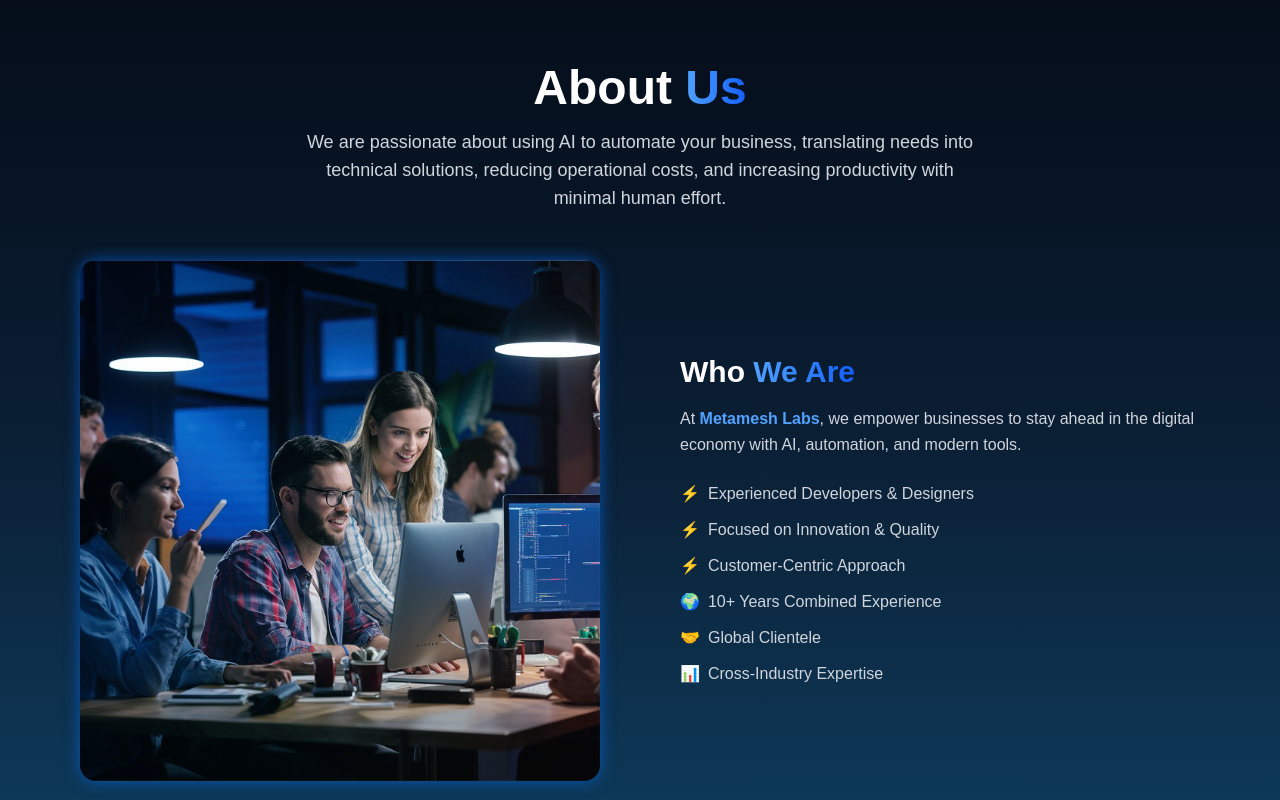
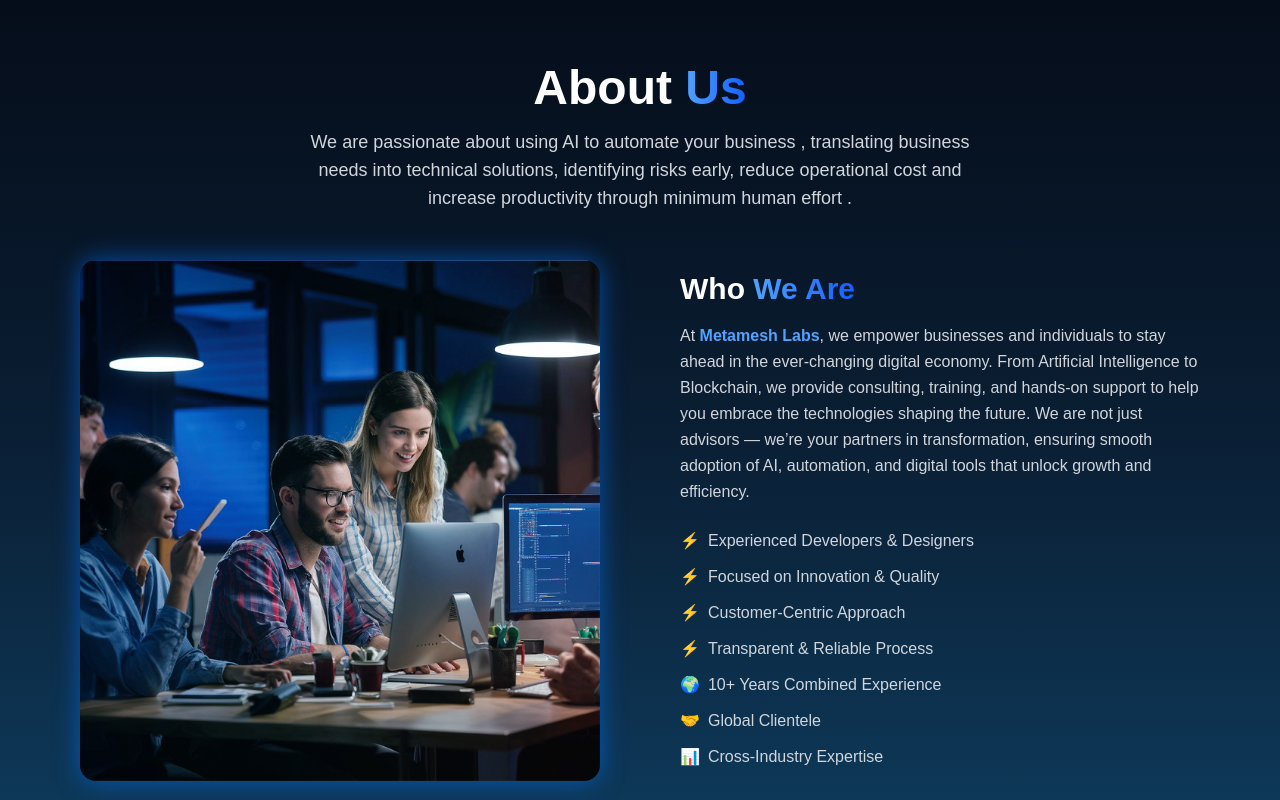
Before and after one commit to mahamnasimdurrani699/metameshlabs, a React (Vite) app in the folder frontend/: page / in a window 1280 px wide. Shown: the part 800-1600 px from the top of the page. Built offline with nearby package versions, Linux system fonts and the light colour scheme.

Commit message:
previous  Aboutus code

```diff
--- a/frontend/src/components/AboutUs/AboutUs.jsx
+++ b/frontend/src/components/AboutUs/AboutUs.jsx
@@ -1,100 +1,3 @@
-// import React from "react";
-// import { motion } from "framer-motion";
-// import about_img from "../../assets/about_img.png";
-
-// function AboutUs() {
-//   return (
-//     <div className="w-full min-h-screen text-white flex flex-col items-center py-16 px-6 md:px-20 bg-gradient-to-b from-[#050d1a] via-[#0a1e33] to-[#0d3b5c]">
-//       {/* Heading */}
-//       <motion.div
-//         initial={{ opacity: 0, y: 40 }}
-//         whileInView={{ opacity: 1, y: 0 }}
-//         transition={{ duration: 0.6, ease: "easeOut" }}
-//         viewport={{ once: true }}
-//         className="text-center max-w-2xl mb-12"
-//       >
-//         <h1 className="text-4xl md:text-5xl font-extrabold mb-4">
-//           About <span className="bg-gradient-to-r from-blue-400 to-blue-600 bg-clip-text text-transparent">Us</span>
-//         </h1>
-//         <p className="text-gray-300 text-lg">
-//           {/* We are passionate about building digital experiences that help
-//           businesses grow, innovate, and connect with their audiences. Our team
-//           focuses on creativity, performance, and modern technology. */}
-//           We are passionate about using AI to automate your business , translating business needs into technical solutions, identifying risks early, reduce operational cost and increase productivity through minimum human effort .
-//         </p>
-//       </motion.div>
-
-//       {/* Content Section */}
-//       <div className="flex flex-col md:flex-row items-center gap-10 md:gap-20 w-full max-w-6xl">
-//         {/* Left: Image */}
-//         <motion.div
-//           initial={{ opacity: 0, x: -50 }}
-//           whileInView={{ opacity: 1, x: 0 }}
-//           transition={{ duration: 0.6 }}
-//           viewport={{ once: true }}
-//           className="w-full md:w-1/2"
-//         >
-//           <div className="relative group">
-//             <img
-//               src={about_img}
-//               alt="About Us"
-//               className="w-full h-[350px] object-cover rounded-2xl shadow-[0_0_25px_rgba(3,114,250,0.6)] group-hover:scale-105 transition-transform duration-500"
-//             />
-//             {/* Neon Glow Overlay */}
-//             <div className="absolute inset-0 rounded-2xl opacity-0 group-hover:opacity-20 transition duration-500 bg-gradient-to-tr from-blue-500 to-cyan-400 blur-2xl"></div>
-//           </div>
-//         </motion.div>
-
-//         {/* Right: Text */}
-//         <motion.div
-//           initial={{ opacity: 0, x: 50 }}
-//           whileInView={{ opacity: 1, x: 0 }}
-//           transition={{ duration: 0.3 }}
-//           viewport={{ once: true }}
-//           className="w-full md:w-1/2"
-//         >
-//           <h2 className="text-2xl md:text-3xl font-bold mb-4">
-//             Who <span className="bg-gradient-to-r from-blue-400 to-blue-600 bg-clip-text text-transparent">We Are</span>
-//           </h2>
-//           <p className="text-gray-300 mb-6 leading-relaxed">
-//             At <span className="text-blue-400 font-semibold">Metamesh Labs</span>, we empower businesses and individuals
-//             to stay ahead in the ever-changing digital economy. From Artificial Intelligence to Blockchain, we
-//             provide consulting, training, and hands-on support to help you embrace the technologies shaping the future.
-//             We are not just advisors — we’re your partners in transformation, ensuring smooth adoption of AI, automation,
-//             and digital tools that unlock growth and efficiency.
-//           </p>
-
-//           <ul className="space-y-3 text-gray-300">
-//             <li className="flex items-center gap-2">
-//               <span className="text-blue-400">⚡</span> Experienced Developers & Designers
-//             </li>
-//             <li className="flex items-center gap-2">
-//               <span className="text-blue-400">⚡</span> Focused on Innovation & Quality
-//             </li>
-//             <li className="flex items-center gap-2">
-//               <span className="text-blue-400">⚡</span> Customer-Centric Approach
-//             </li>
-//             <li className="flex items-center gap-2">
-//               <span className="text-blue-400">⚡</span> Transparent & Reliable Process
-//             </li>
-//             <li className="flex items-center gap-2">
-//               <span className="text-blue-400">🌍</span> 10+ Years Combined Experience
-//             </li>
-//             <li className="flex items-center gap-2">
-//               <span className="text-blue-400">🤝</span> Global Clientele
-//             </li>
-//             <li className="flex items-center gap-2">
-//               <span className="text-blue-400">📊</span> Cross-Industry Expertise
-//             </li>
-//           </ul>
-//         </motion.div>
-//       </div>
-//     </div>
-//   );
-// }
-
-// export default AboutUs;
-
 import React from "react";
 import { motion } from "framer-motion";
 import about_img from "../../assets/about_img.png";
@@ -102,68 +5,87 @@ import about_img from "../../assets/about_img.png";
 function AboutUs() {
   return (
     <div className="w-full min-h-screen text-white flex flex-col items-center py-16 px-6 md:px-20 bg-gradient-to-b from-[#050d1a] via-[#0a1e33] to-[#0d3b5c]">
-
       {/* Heading */}
       <motion.div
-        initial={{ opacity: 0, y: 20 }}
+        initial={{ opacity: 0, y: 40 }}
         whileInView={{ opacity: 1, y: 0 }}
-        transition={{ duration: 0.4, ease: "easeOut" }}
+        transition={{ duration: 0.6, ease: "easeOut" }}
         viewport={{ once: true }}
         className="text-center max-w-2xl mb-12"
-        style={{ willChange: "transform, opacity" }}
       >
         <h1 className="text-4xl md:text-5xl font-extrabold mb-4">
           About <span className="bg-gradient-to-r from-blue-400 to-blue-600 bg-clip-text text-transparent">Us</span>
         </h1>
         <p className="text-gray-300 text-lg">
-          We are passionate about using AI to automate your business, translating needs into technical solutions, reducing operational costs, and increasing productivity with minimal human effort.
+          {/* We are passionate about building digital experiences that help
+          businesses grow, innovate, and connect with their audiences. Our team
+          focuses on creativity, performance, and modern technology. */}
+          We are passionate about using AI to automate your business , translating business needs into technical solutions, identifying risks early, reduce operational cost and increase productivity through minimum human effort .
         </p>
       </motion.div>
 
-      {/* Content */}
+      {/* Content Section */}
       <div className="flex flex-col md:flex-row items-center gap-10 md:gap-20 w-full max-w-6xl">
-        {/* Image */}
+        {/* Left: Image */}
         <motion.div
-          initial={{ opacity: 0, x: -30 }}
+          initial={{ opacity: 0, x: -50 }}
           whileInView={{ opacity: 1, x: 0 }}
-          transition={{ duration: 0.4, ease: "easeOut" }}
+          transition={{ duration: 0.6 }}
           viewport={{ once: true }}
           className="w-full md:w-1/2"
-          style={{ willChange: "transform, opacity" }}
         >
           <div className="relative group">
             <img
               src={about_img}
               alt="About Us"
-              className="w-full h-[350px] object-cover rounded-2xl shadow-[0_0_15px_rgba(3,114,250,0.6)] group-hover:scale-105 transition-transform duration-300"
+              className="w-full h-[350px] object-cover rounded-2xl shadow-[0_0_25px_rgba(3,114,250,0.6)] group-hover:scale-105 transition-transform duration-500"
             />
-            <div className="absolute inset-0 rounded-2xl opacity-0 group-hover:opacity-20 transition duration-300 bg-gradient-to-tr from-blue-500 to-cyan-400 blur-xl"></div>
+            {/* Neon Glow Overlay */}
+            <div className="absolute inset-0 rounded-2xl opacity-0 group-hover:opacity-20 transition duration-500 bg-gradient-to-tr from-blue-500 to-cyan-400 blur-2xl"></div>
           </div>
         </motion.div>
 
-        {/* Text */}
+        {/* Right: Text */}
         <motion.div
-          initial={{ opacity: 0, x: 30 }}
+          initial={{ opacity: 0, x: 50 }}
           whileInView={{ opacity: 1, x: 0 }}
-          transition={{ duration: 0.4, ease: "easeOut" }}
+          transition={{ duration: 0.3 }}
           viewport={{ once: true }}
           className="w-full md:w-1/2"
-          style={{ willChange: "transform, opacity" }}
         >
           <h2 className="text-2xl md:text-3xl font-bold mb-4">
             Who <span className="bg-gradient-to-r from-blue-400 to-blue-600 bg-clip-text text-transparent">We Are</span>
           </h2>
           <p className="text-gray-300 mb-6 leading-relaxed">
-            At <span className="text-blue-400 font-semibold">Metamesh Labs</span>, we empower businesses to stay ahead in the digital economy with AI, automation, and modern tools.
+            At <span className="text-blue-400 font-semibold">Metamesh Labs</span>, we empower businesses and individuals
+            to stay ahead in the ever-changing digital economy. From Artificial Intelligence to Blockchain, we
+            provide consulting, training, and hands-on support to help you embrace the technologies shaping the future.
+            We are not just advisors — we’re your partners in transformation, ensuring smooth adoption of AI, automation,
+            and digital tools that unlock growth and efficiency.
           </p>
 
           <ul className="space-y-3 text-gray-300">
-            <li className="flex items-center gap-2"><span className="text-blue-400">⚡</span> Experienced Developers & Designers</li>
-            <li className="flex items-center gap-2"><span className="text-blue-400">⚡</span> Focused on Innovation & Quality</li>
-            <li className="flex items-center gap-2"><span className="text-blue-400">⚡</span> Customer-Centric Approach</li>
-            <li className="flex items-center gap-2"><span className="text-blue-400">🌍</span> 10+ Years Combined Experience</li>
-            <li className="flex items-center gap-2"><span className="text-blue-400">🤝</span> Global Clientele</li>
-            <li className="flex items-center gap-2"><span className="text-blue-400">📊</span> Cross-Industry Expertise</li>
+            <li className="flex items-center gap-2">
+              <span className="text-blue-400">⚡</span> Experienced Developers & Designers
+            </li>
+            <li className="flex items-center gap-2">
+              <span className="text-blue-400">⚡</span> Focused on Innovation & Quality
+            </li>
+            <li className="flex items-center gap-2">
+              <span className="text-blue-400">⚡</span> Customer-Centric Approach
+            </li>
+            <li className="flex items-center gap-2">
+              <span className="text-blue-400">⚡</span> Transparent & Reliable Process
+            </li>
+            <li className="flex items-center gap-2">
+              <span className="text-blue-400">🌍</span> 10+ Years Combined Experience
+            </li>
+            <li className="flex items-center gap-2">
+              <span className="text-blue-400">🤝</span> Global Clientele
+            </li>
+            <li className="flex items-center gap-2">
+              <span className="text-blue-400">📊</span> Cross-Industry Expertise
+            </li>
           </ul>
         </motion.div>
       </div>
```
